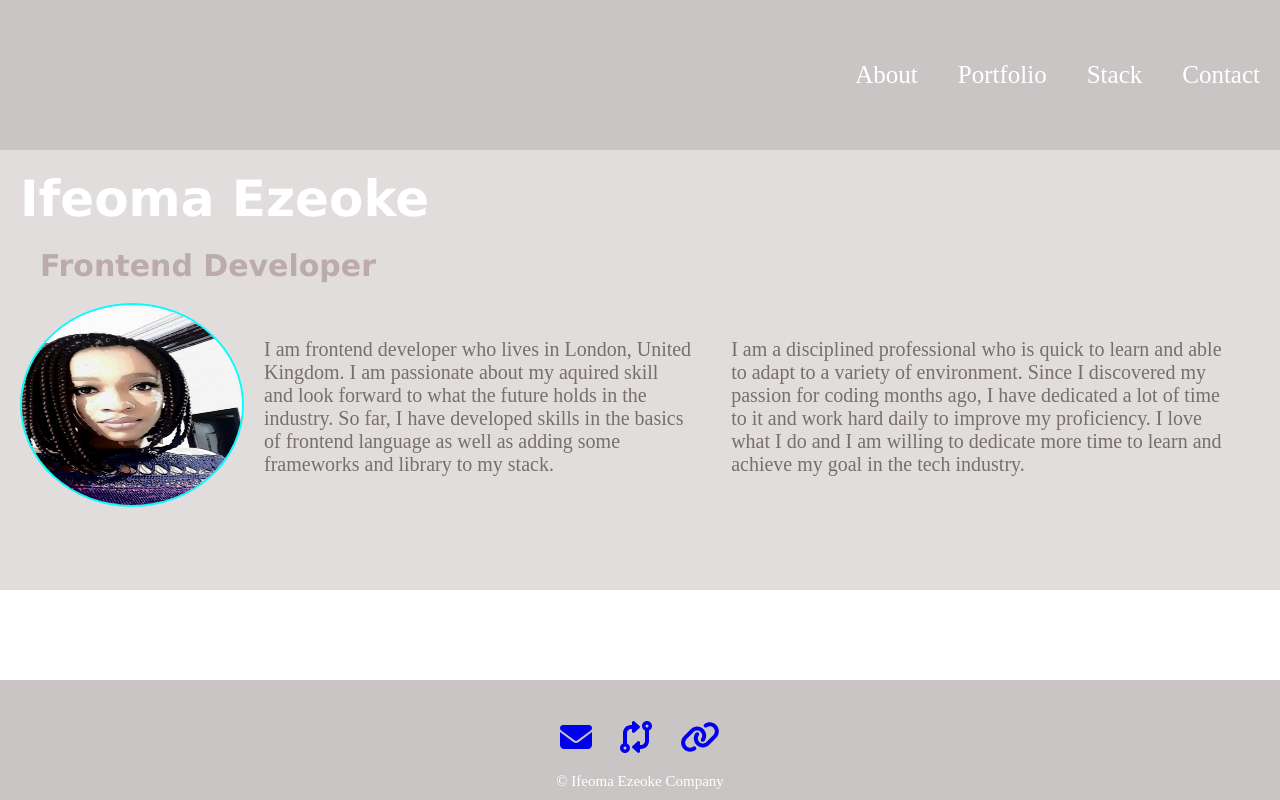
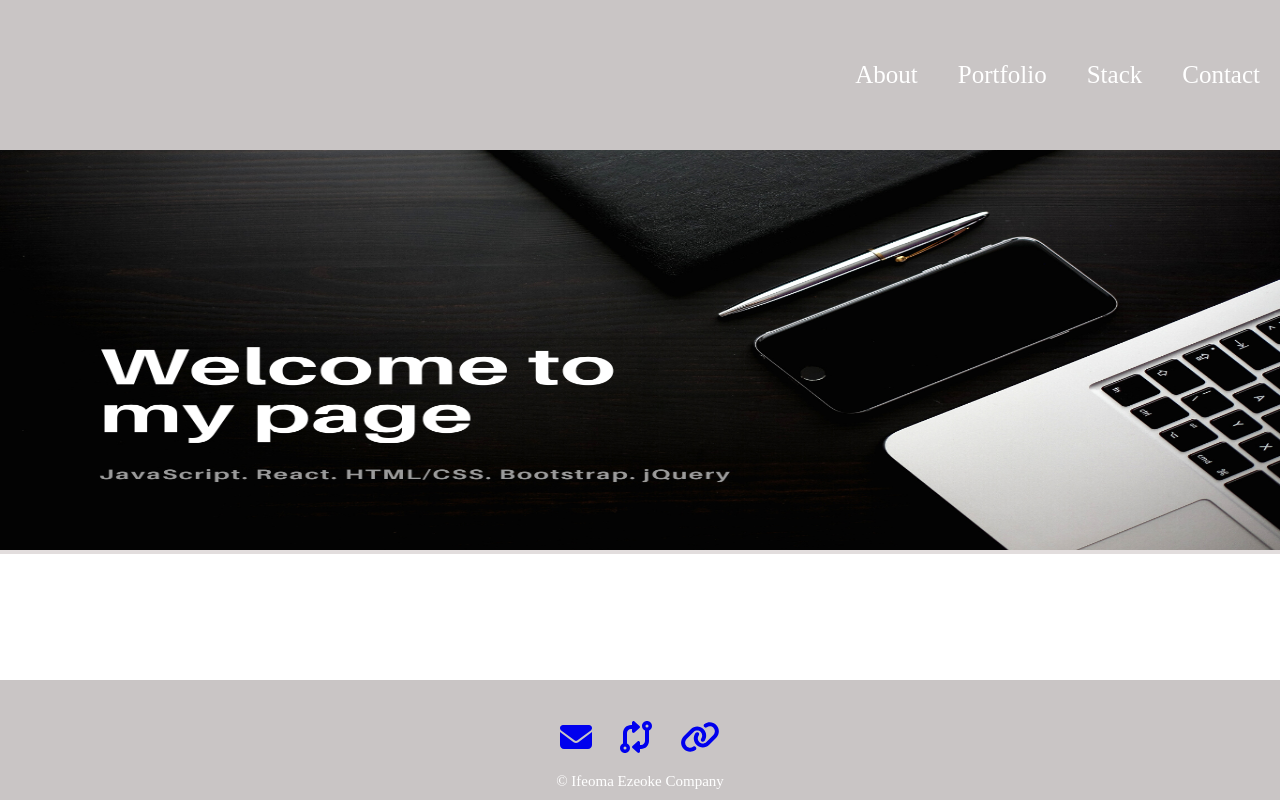
Before and after one commit to Ify-Jas/my_react_portfolio, a React (Create React App) app: page / in a window 1280 px wide. Built offline with nearby package versions, Linux system fonts and the light colour scheme.

Commit message:
added landing page

```diff
--- a/src/App.js
+++ b/src/App.js
@@ -19,7 +19,8 @@
 
 
       <Routes>
-        <Route path={'/'} element={<About />}/>
+        <Route path={'/'} element={<Landing />}/>
+        <Route path={'/about'} element={<About />}/>
         <Route path={'/portfolio'} element={<Portfolio />}/>
         <Route path={'/stack'} element={<Stack />} />
         <Route path={'/contact'} element={<Contact />} />
```
